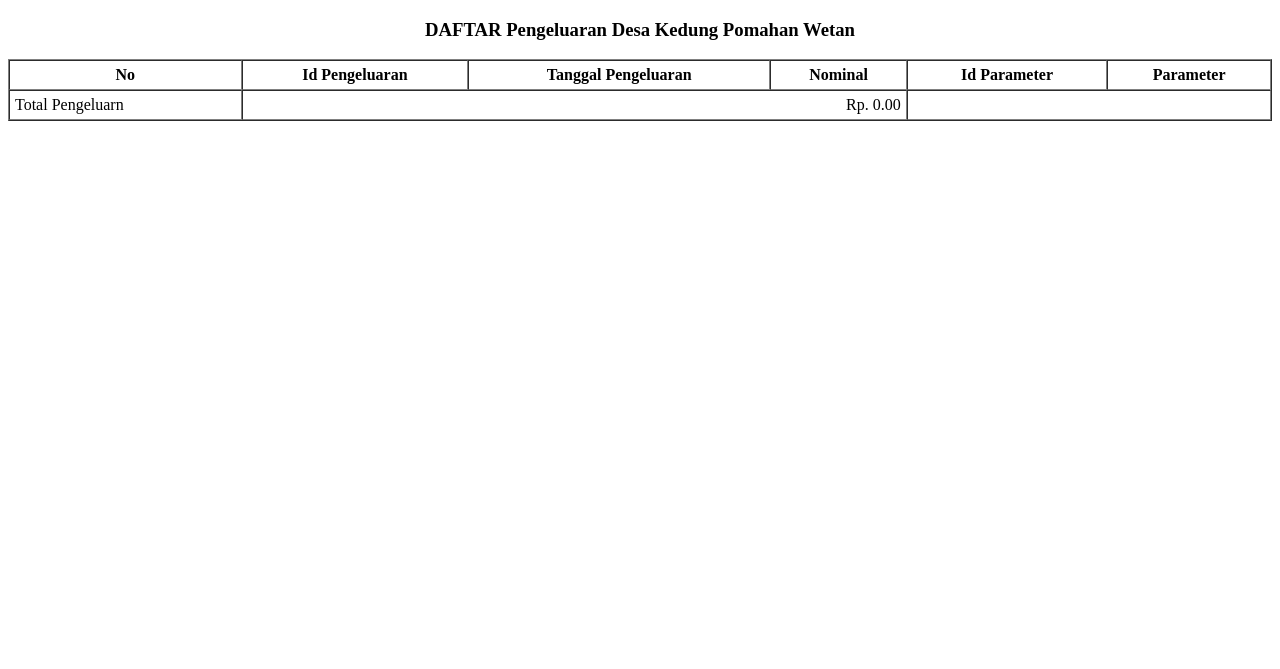
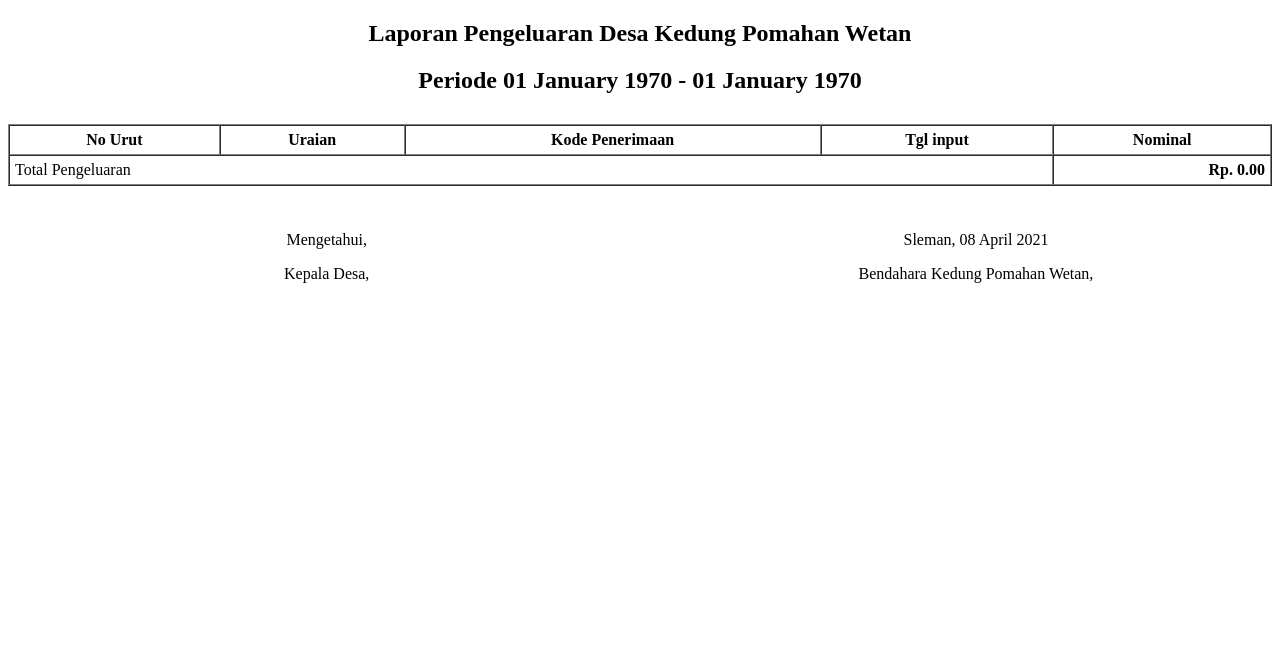
Before and after one commit to adrianfathurs/Sistem-Informasi-Desa, a CodeIgniter app: the page made by application/views/laporan/pdf_pengeluaran.php in a window 1280 px wide. Shown: the top 669 px of the page. Run offline with CodeIgniter, Linux system fonts and the light colour scheme; data that the repository does not hold is empty.

Commit message:
laporan penrimaan dan laporan pengeluaran done

```diff
--- a/application/views/laporan/pdf_pengeluaran.php
+++ b/application/views/laporan/pdf_pengeluaran.php
@@ -5,37 +5,94 @@ defined('BASEPATH') OR exit('No direct script access allowed');
 <head>
 	<meta charset="utf-8">
 	<title>Laporan Pengeluaran Desa Kedung Pomahan Wetan</title>
+    <style>
+    .wrap{
+      height:250px;
+      width:100%;
+      padding:0;
+      margin:0;
+      border:2px;
+      border-style: solid;
+      border-width: 5px;
+      border-color:white;
+    }
+    .left{
+      float:left;
+      width:49%;
+      border-style: solid;
+      border-width: 2px;
+      border-color:white;
+      height:250px;
+      margin:2px;
+    }
+    .right{
+      float:right;
+      width:47%;
+      height:250px;
+      border-style: solid;
+      border-width: 2px;
+      border-color: white;
+      margin:2px;
+    }
+    .clc{
+      clear:both;
+    }
+    .text-center{
+      text-align:center;
+    }
+  </style>
 </head>
 <body>
-	<h3><center>DAFTAR Pengeluaran Desa Kedung Pomahan Wetan</center></h3>
+	<h2><center>Laporan Pengeluaran Desa Kedung Pomahan Wetan</center></h2>
+    <h2 style="margin-bottom:30px"><center>Periode <?php echo date('d F Y', strtotime($tanggalAwal)) ." - ". date('d F Y', strtotime($tanggalAkhir)) ;?></center></h2>
 	<table border="1" cellspacing="0" cellpadding="5" width="100%">
 		<thead>
-            <tr class="text-center">
-                <th>No</th>
-                <th>Id Pengeluaran</th>
-                <th>Tanggal Pengeluaran</th>
+             <tr class="text-center">
+                <th>No Urut</th>
+                <th>Uraian</th>
+                <th>Kode Penerimaan</th>
+                <th>Tgl input</th>
                 <th>Nominal</th>
-                <th>Id Parameter</th>
-                <th>Parameter</th>
             </tr>
 		</thead>
 		<?php $i=1; foreach ($dataPengeluaran as $item): ?>
             <tbody>
-                <tr>
+                 <tr>
                     <td><?php echo $i++?></td>
+                    <td><?php echo $item["Nama_Parameter"]?></td>
                     <td><?php echo $item["Id_Pengeluaran"]?></td>
                     <td><?php echo $item["Tanggal_Pengeluaran"]?></td>
-                    <td><?php echo "Rp. " ; echo number_format($item["Nominal"], 2, ".", ",")?></td>
-                    <td><?php echo $item["fk_Parameter"]?></td>
-                    <td><?php echo $item["Nama_Parameter"]?></td>
+                    <td><?php echo "Rp. " ; echo number_format($item["Nominal"], 2, ",", ".")?></td>
+
                 </tr>
                 <?php endforeach;?>
                 <tr>
-                    <td>Total Pengeluarn</td>
-                    <td colspan="3" align="right"><?php echo "Rp. " ; echo number_format($total_Pengeluaran->total, 2, ".", ",")?></td>
-                    <td colspan="2"></td>
+                    <td colspan="4" >Total Pengeluaran</td>
+                    <td align="right"><b><?php echo "Rp. " ; echo number_format($total_Pengeluaran->total, 2, ".", ",")?></b></td>
+
                 </tr>
             </tbody>
 	</table>
+    <div class="wrap" style="margin-top:20px">
+      <div class="left">
+        <div class="text-center">
+              <p>Mengetahui,</p>
+              <p>Kepala Desa,</p>
+        </div>
+        <div class="text-center" style="margin-top:100px">
+              <p><?php echo $kepalaDesa?></p>
+        </div>
+      </div>
+      <div class="right">
+        <div class="text-center">
+                <p>Sleman, <?php echo date('d F Y')?></p>
+                <p>Bendahara Kedung Pomahan Wetan,</p>
+          </div>
+          <div class="text-center" style="margin-top:100px">
+                <p><?php echo $bendahara?></p>
+          </div>
+      </div>
+      <div class="clc"></div>
+  </div>
 </body>
 </html>
```
Also changed, not shown: application/controllers/Laporan.php (+35 -0 lines), application/views/laporan/pdf_penerimaan.php (+68 -11 lines).
